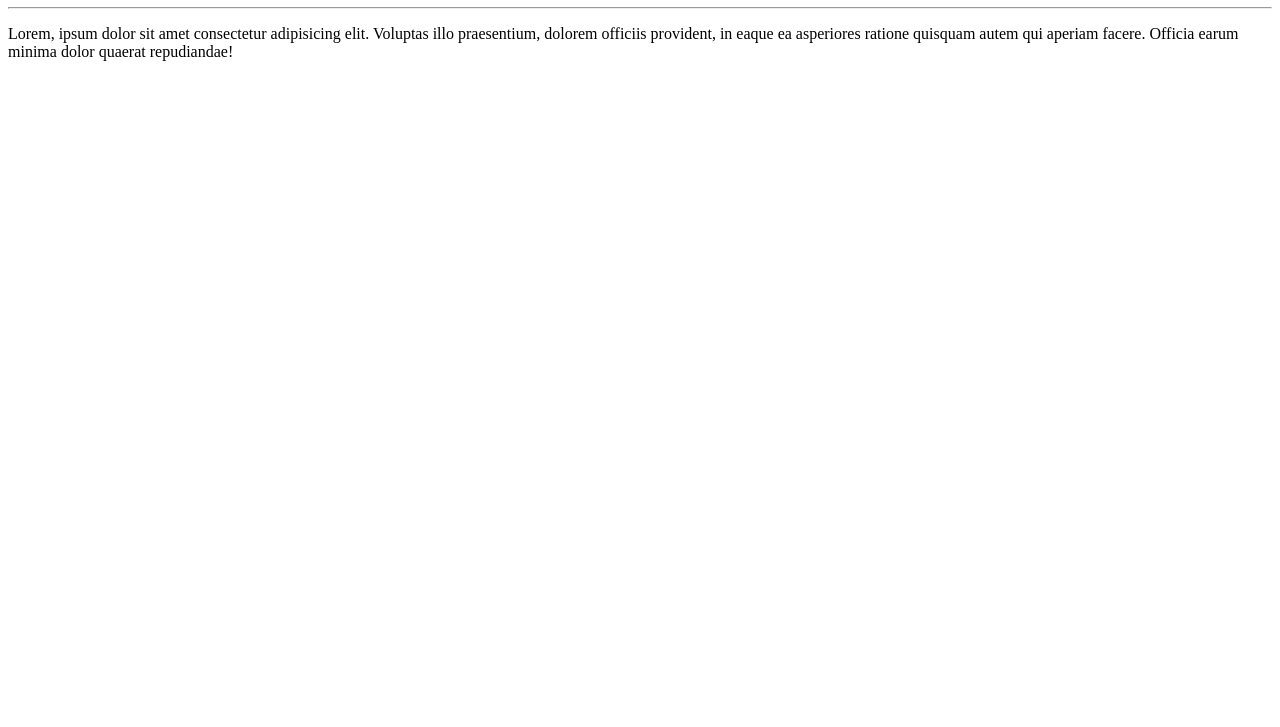
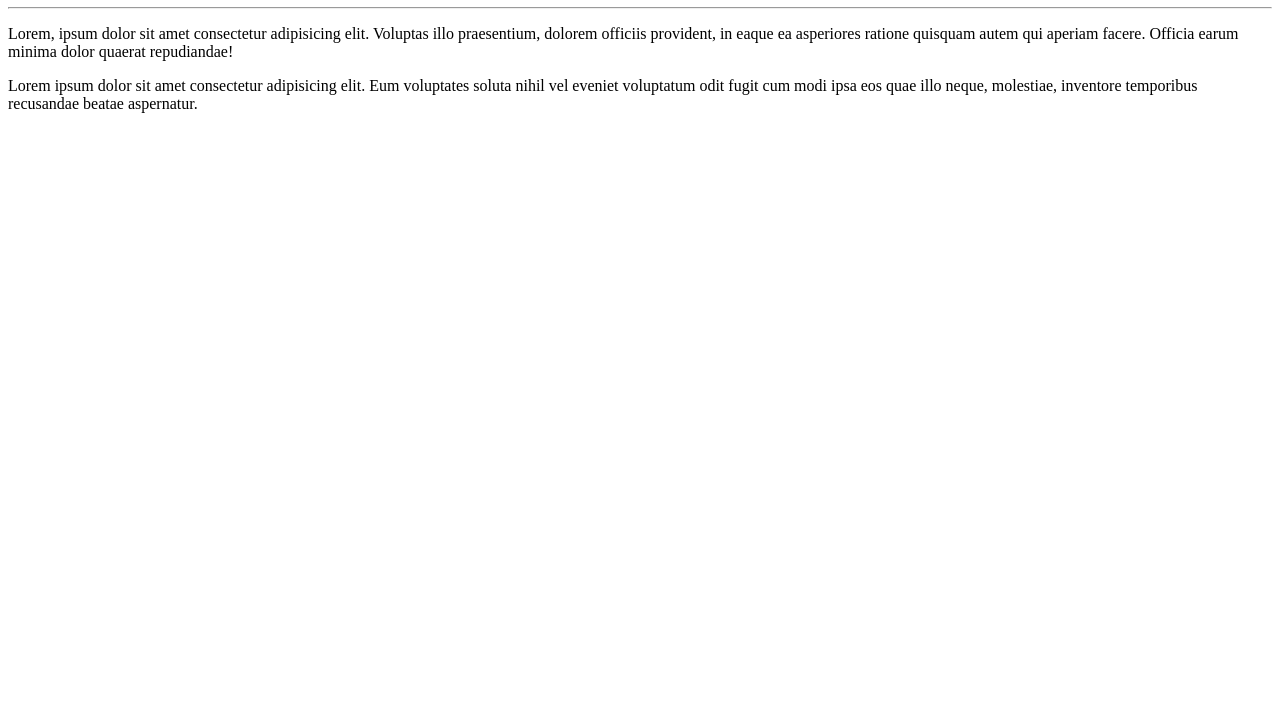
Before and after one commit to artisthand1/Ola-Mundo, a plain HTML site: page site-exemplo/index.html in a window 1280 px wide. Shown: the part 73-800 px from the top of the page. Drawn offline with Linux system fonts and the light colour scheme.

Commit message:
adicionei um paragrafo

```diff
--- a/site-exemplo/index.html
+++ b/site-exemplo/index.html
@@ -10,5 +10,6 @@
     <h1>Olá, Mundo!</h1>
     <hr>
     <p>Lorem, ipsum dolor sit amet consectetur adipisicing elit. Voluptas illo praesentium, dolorem officiis provident, in eaque ea asperiores ratione quisquam autem qui aperiam facere. Officia earum minima dolor quaerat repudiandae!</p>
+    <p>Lorem ipsum dolor sit amet consectetur adipisicing elit. Eum voluptates soluta nihil vel eveniet voluptatum odit fugit cum modi ipsa eos quae illo neque, molestiae, inventore temporibus recusandae beatae aspernatur.</p>
 </body>
 </html>
```
